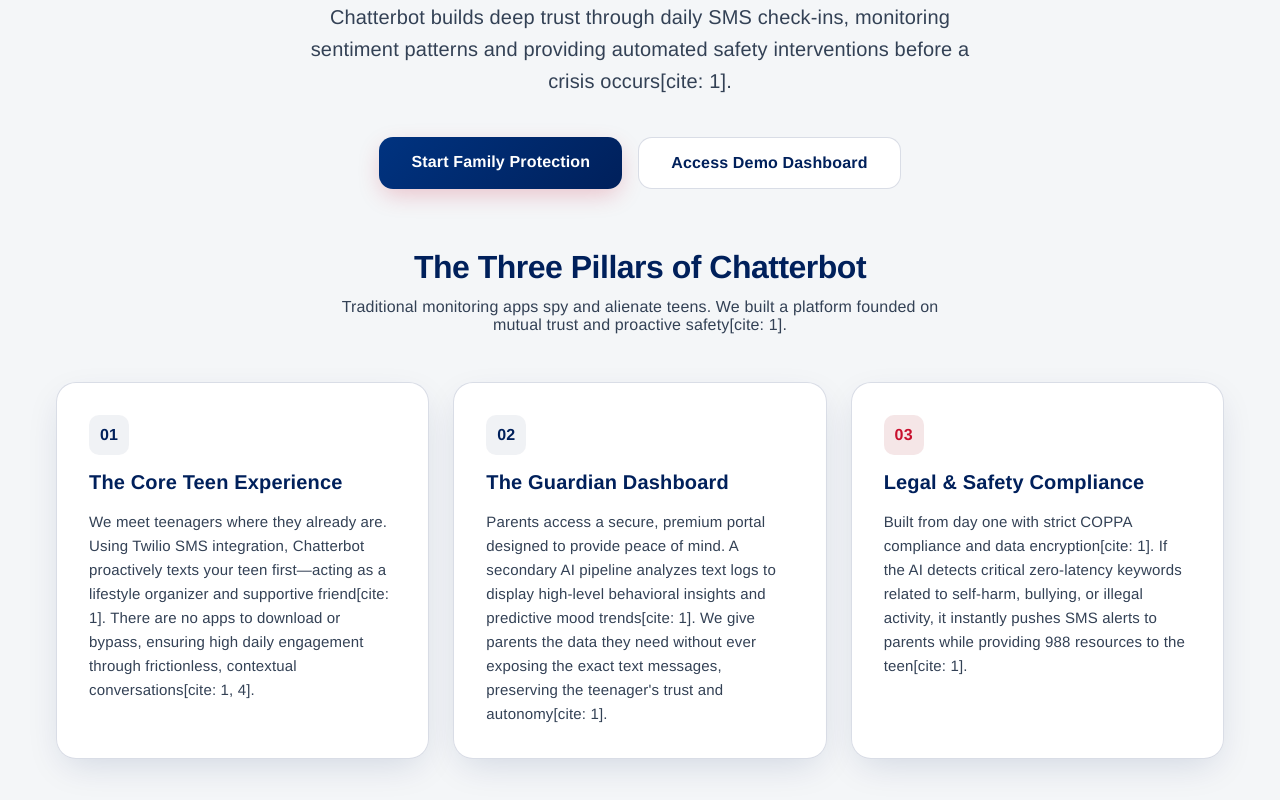
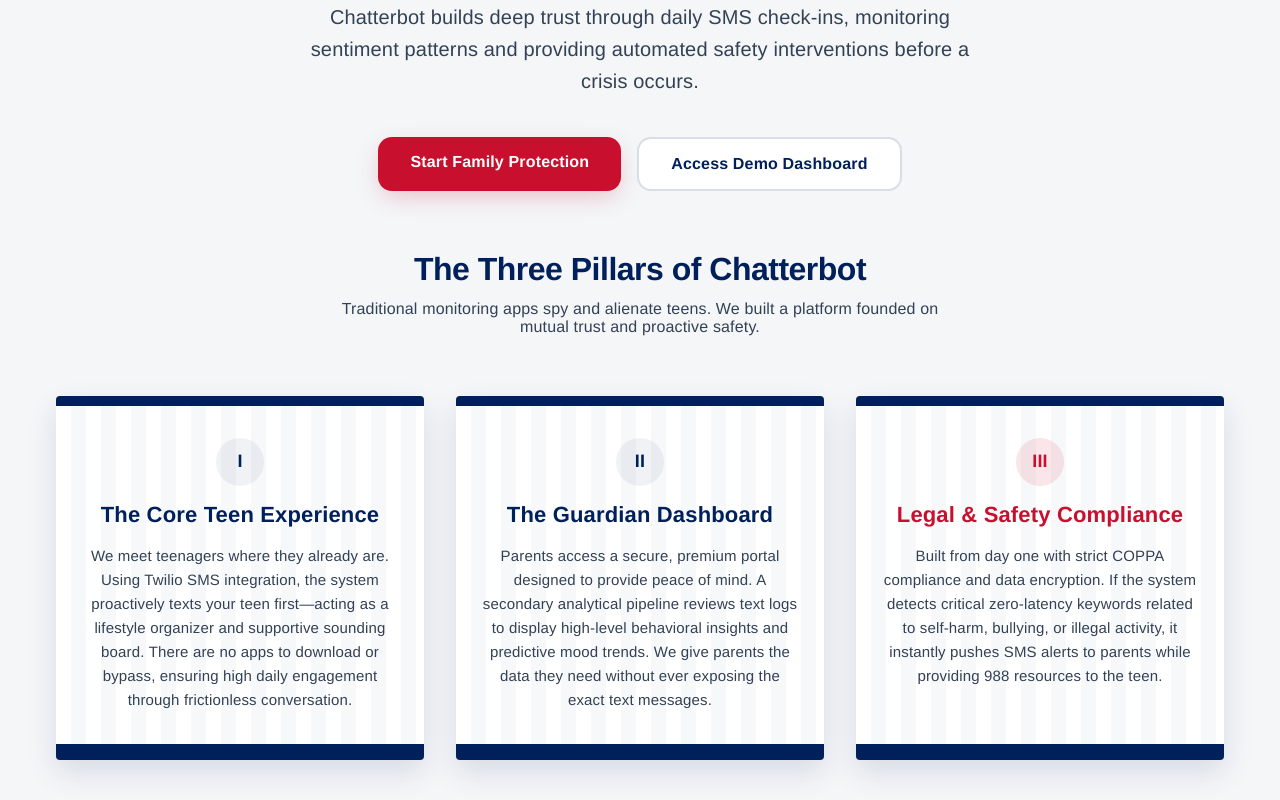
Before and after one commit to aachatte/chatterbot, a React (Vite) app in the folder chatterbot-frontend/: page / in a window 1280 px wide. Shown: the part 380-1180 px from the top of the page. Built offline with nearby package versions, Linux system fonts and the light colour scheme; no server answers.

Commit message:
Update Landing.jsx

```diff
--- a/chatterbot-frontend/src/pages/Landing.jsx
+++ b/chatterbot-frontend/src/pages/Landing.jsx
@@ -2,6 +2,22 @@ import React from 'react';
 import { Link } from 'react-router-dom';
 
 export default function Landing() {
+
+  // Custom CSS to make the cards look like classical university pillars
+  const pillarStyle = {
+    display: 'flex',
+    flexDirection: 'column',
+    gap: '16px',
+    background: '#ffffff',
+    padding: '32px 24px',
+    borderTop: '10px solid var(--cb-primary)',
+    borderBottom: '16px solid var(--cb-primary)',
+    borderRadius: '4px',
+    boxShadow: '0 12px 30px rgba(0, 32, 91, 0.12)',
+    backgroundImage: 'repeating-linear-gradient(90deg, transparent, transparent 15px, rgba(0, 32, 91, 0.03) 15px, rgba(0, 32, 91, 0.03) 30px)',
+    textAlign: 'center'
+  };
+
   return (
     <div style={{ minHeight: '100vh', background: 'var(--cb-bg)', color: 'var(--cb-text-primary)', overflowX: 'hidden' }}>
 
@@ -11,30 +27,30 @@ export default function Landing() {
           <div style={{ width: 36, height: 36, borderRadius: 'var(--cb-radius-md)', background: 'var(--cb-primary-gradient)', display: 'flex', alignItems: 'center', justifyContent: 'center' }}>
             <svg width="20" height="20" viewBox="0 0 24 24" fill="none" stroke="white" strokeWidth="2.5" strokeLinecap="round" strokeLinejoin="round"><path d="M21 15a2 2 0 0 1-2 2H7l-4 4V5a2 2 0 0 1 2-2h14a2 2 0 0 1 2 2z"/></svg>
           </div>
-          <span style={{ fontWeight: 700, fontSize: 20, letterSpacing: '-0.5px' }}>Chatterbot</span>
+          <span style={{ fontWeight: 800, fontSize: 22, letterSpacing: '-0.5px' }}>Chatterbot</span>
         </div>
         <div style={{ display: 'flex', alignItems: 'center', gap: 'var(--cb-space-4)' }}>
-          <Link to="/login" style={{ color: 'var(--cb-text-secondary)', textDecoration: 'none', fontWeight: 500, fontSize: 15 }}>Sign in</Link>
-          <Link to="/register" style={{ background: 'var(--cb-primary-gradient)', color: 'white', padding: '10px 20px', borderRadius: 'var(--cb-radius-md)', textDecoration: 'none', fontWeight: 600, fontSize: 15, boxShadow: 'var(--cb-shadow-glow)' }}>Get Started</Link>
+          <Link to="/login" style={{ color: 'var(--cb-text-secondary)', textDecoration: 'none', fontWeight: 600, fontSize: 15 }}>Sign in</Link>
+          <Link to="/register" style={{ background: 'var(--cb-danger)', color: 'white', padding: '10px 20px', borderRadius: 'var(--cb-radius-md)', textDecoration: 'none', fontWeight: 700, fontSize: 15, boxShadow: 'var(--cb-shadow-glow)' }}>Get Started</Link>
         </div>
       </nav>
 
       {/* HERO SECTION */}
       <section style={{ maxWidth: 900, margin: '80px auto 60px auto', textAlign: 'center', padding: '0 var(--cb-space-4)' }}>
-        <div style={{ display: 'inline-flex', alignItems: 'center', gap: 8, background: 'var(--cb-bg-muted)', color: 'var(--cb-primary)', padding: '6px 14px', borderRadius: 20, fontSize: 13, fontWeight: 600, marginBottom: 24 }}>
+        <div style={{ display: 'inline-flex', alignItems: 'center', gap: 8, background: 'rgba(200, 16, 46, 0.1)', color: 'var(--cb-danger)', padding: '6px 14px', borderRadius: 20, fontSize: 13, fontWeight: 700, marginBottom: 24, textTransform: 'uppercase', letterSpacing: '0.5px' }}>
           <span className="pulse-dot"></span> Next-Gen Adolescent Safety Infrastructure
         </div>
         <h1 style={{ fontSize: 'clamp(40px, 6vw, 64px)', fontWeight: 800, marginBottom: 24, lineHeight: 1.1, letterSpacing: '-1.5px' }}>
           Predictive mental health for the <span style={{ color: 'var(--cb-danger)' }}>digital generation.</span>
         </h1>
         <p style={{ fontSize: 'clamp(16px, 2vw, 20px)', color: 'var(--cb-text-secondary)', marginBottom: 40, lineHeight: 1.6, maxWidth: 700, margin: '0 auto 40px auto' }}>
-          Chatterbot builds deep trust through daily SMS check-ins, monitoring sentiment patterns and providing automated safety interventions before a crisis occurs[cite: 1].
+          Chatterbot builds deep trust through daily SMS check-ins, monitoring sentiment patterns and providing automated safety interventions before a crisis occurs.
         </p>
         <div style={{ display: 'flex', justifyContent: 'center', gap: 16, flexWrap: 'wrap' }}>
-          <Link to="/register" style={{ background: 'var(--cb-primary-gradient)', color: 'white', padding: '16px 32px', borderRadius: 'var(--cb-radius-lg)', textDecoration: 'none', fontWeight: 600, fontSize: 16, boxShadow: 'var(--cb-shadow-glow)' }}>
+          <Link to="/register" style={{ background: 'var(--cb-danger)', color: 'white', padding: '16px 32px', borderRadius: 'var(--cb-radius-lg)', textDecoration: 'none', fontWeight: 700, fontSize: 16, boxShadow: 'var(--cb-shadow-glow)' }}>
             Start Family Protection
           </Link>
-          <Link to="/login" style={{ background: 'var(--cb-bg-elevated)', color: 'var(--cb-text-primary)', border: '1px solid var(--cb-border)', padding: '16px 32px', borderRadius: 'var(--cb-radius-lg)', textDecoration: 'none', fontWeight: 600, fontSize: 16 }}>
+          <Link to="/login" style={{ background: 'var(--cb-bg-elevated)', color: 'var(--cb-text-primary)', border: '2px solid var(--cb-border)', padding: '16px 32px', borderRadius: 'var(--cb-radius-lg)', textDecoration: 'none', fontWeight: 700, fontSize: 16 }}>
             Access Demo Dashboard
           </Link>
         </div>
@@ -42,43 +58,43 @@ export default function Landing() {
 
       {/* THREE PILLARS SECTION */}
       <section style={{ maxWidth: 1200, margin: '0 auto 100px auto', padding: '0 var(--cb-space-4)' }}>
-        <div style={{ textAlign: 'center', marginBottom: 48 }}>
-          <h2 style={{ fontSize: 32, fontWeight: 700, marginBottom: 12, letterSpacing: '-0.5px' }}>The Three Pillars of Chatterbot</h2>
-          <p style={{ color: 'var(--cb-text-secondary)', fontSize: 16, maxWidth: 600, margin: '0 auto' }}>Traditional monitoring apps spy and alienate teens. We built a platform founded on mutual trust and proactive safety[cite: 1].</p>
+        <div style={{ textAlign: 'center', marginBottom: 60 }}>
+          <h2 style={{ fontSize: 32, fontWeight: 800, marginBottom: 12, letterSpacing: '-0.5px' }}>The Three Pillars of Chatterbot</h2>
+          <p style={{ color: 'var(--cb-text-secondary)', fontSize: 16, maxWidth: 600, margin: '0 auto' }}>Traditional monitoring apps spy and alienate teens. We built a platform founded on mutual trust and proactive safety.</p>
         </div>
 
-        <div style={{ display: 'grid', gridTemplateColumns: 'repeat(auto-fit, minmax(320px, 1fr))', gap: 24 }}>
+        <div style={{ display: 'grid', gridTemplateColumns: 'repeat(auto-fit, minmax(320px, 1fr))', gap: 32 }}>
 
           {/* Pillar 1 */}
-          <div className="glass-card" style={{ display: 'flex', flexDirection: 'column', gap: 16 }}>
-            <div style={{ width: 40, height: 40, borderRadius: 'var(--cb-radius-md)', background: 'var(--cb-bg-muted)', color: 'var(--cb-primary)', display: 'flex', alignItems: 'center', justifyContent: 'center', fontWeight: 700 }}>
-              01
+          <div style={pillarStyle}>
+            <div style={{ width: 48, height: 48, borderRadius: '50%', background: 'var(--cb-bg-muted)', color: 'var(--cb-primary)', display: 'flex', alignItems: 'center', justifyContent: 'center', fontWeight: 800, margin: '0 auto', fontSize: 18 }}>
+              I
             </div>
-            <h3 style={{ fontSize: 20, fontWeight: 600 }}>The Core Teen Experience</h3>
+            <h3 style={{ fontSize: 22, fontWeight: 700, color: 'var(--cb-primary)' }}>The Core Teen Experience</h3>
             <p style={{ color: 'var(--cb-text-secondary)', lineHeight: 1.6, fontSize: 15 }}>
-              We meet teenagers where they already are. Using Twilio SMS integration, Chatterbot proactively texts your teen first—acting as a lifestyle organizer and supportive friend[cite: 1]. There are no apps to download or bypass, ensuring high daily engagement through frictionless, contextual conversations[cite: 1, 4].
+              We meet teenagers where they already are. Using Twilio SMS integration, the system proactively texts your teen first—acting as a lifestyle organizer and supportive sounding board. There are no apps to download or bypass, ensuring high daily engagement through frictionless conversation.
             </p>
           </div>
 
           {/* Pillar 2 */}
-          <div className="glass-card" style={{ display: 'flex', flexDirection: 'column', gap: 16 }}>
-            <div style={{ width: 40, height: 40, borderRadius: 'var(--cb-radius-md)', background: 'var(--cb-bg-muted)', color: 'var(--cb-primary)', display: 'flex', alignItems: 'center', justifyContent: 'center', fontWeight: 700 }}>
-              02
+          <div style={pillarStyle}>
+            <div style={{ width: 48, height: 48, borderRadius: '50%', background: 'var(--cb-bg-muted)', color: 'var(--cb-primary)', display: 'flex', alignItems: 'center', justifyContent: 'center', fontWeight: 800, margin: '0 auto', fontSize: 18 }}>
+              II
             </div>
-            <h3 style={{ fontSize: 20, fontWeight: 600 }}>The Guardian Dashboard</h3>
+            <h3 style={{ fontSize: 22, fontWeight: 700, color: 'var(--cb-primary)' }}>The Guardian Dashboard</h3>
             <p style={{ color: 'var(--cb-text-secondary)', lineHeight: 1.6, fontSize: 15 }}>
-              Parents access a secure, premium portal designed to provide peace of mind. A secondary AI pipeline analyzes text logs to display high-level behavioral insights and predictive mood trends[cite: 1]. We give parents the data they need without ever exposing the exact text messages, preserving the teenager's trust and autonomy[cite: 1].
+              Parents access a secure, premium portal designed to provide peace of mind. A secondary analytical pipeline reviews text logs to display high-level behavioral insights and predictive mood trends. We give parents the data they need without ever exposing the exact text messages.
             </p>
           </div>
 
           {/* Pillar 3 */}
-          <div className="glass-card" style={{ display: 'flex', flexDirection: 'column', gap: 16 }}>
-            <div style={{ width: 40, height: 40, borderRadius: 'var(--cb-radius-md)', background: 'rgba(184, 90, 98, 0.15)', color: 'var(--cb-danger)', display: 'flex', alignItems: 'center', justifyContent: 'center', fontWeight: 700 }}>
-              03
+          <div style={pillarStyle}>
+            <div style={{ width: 48, height: 48, borderRadius: '50%', background: 'rgba(200, 16, 46, 0.1)', color: 'var(--cb-danger)', display: 'flex', alignItems: 'center', justifyContent: 'center', fontWeight: 800, margin: '0 auto', fontSize: 18 }}>
+              III
             </div>
-            <h3 style={{ fontSize: 20, fontWeight: 600 }}>Legal & Safety Compliance</h3>
+            <h3 style={{ fontSize: 22, fontWeight: 700, color: 'var(--cb-danger)' }}>Legal & Safety Compliance</h3>
             <p style={{ color: 'var(--cb-text-secondary)', lineHeight: 1.6, fontSize: 15 }}>
-              Built from day one with strict COPPA compliance and data encryption[cite: 1]. If the AI detects critical zero-latency keywords related to self-harm, bullying, or illegal activity, it instantly pushes SMS alerts to parents while providing 988 resources to the teen[cite: 1].
+              Built from day one with strict COPPA compliance and data encryption. If the system detects critical zero-latency keywords related to self-harm, bullying, or illegal activity, it instantly pushes SMS alerts to parents while providing 988 resources to the teen.
             </p>
           </div>
 
```
